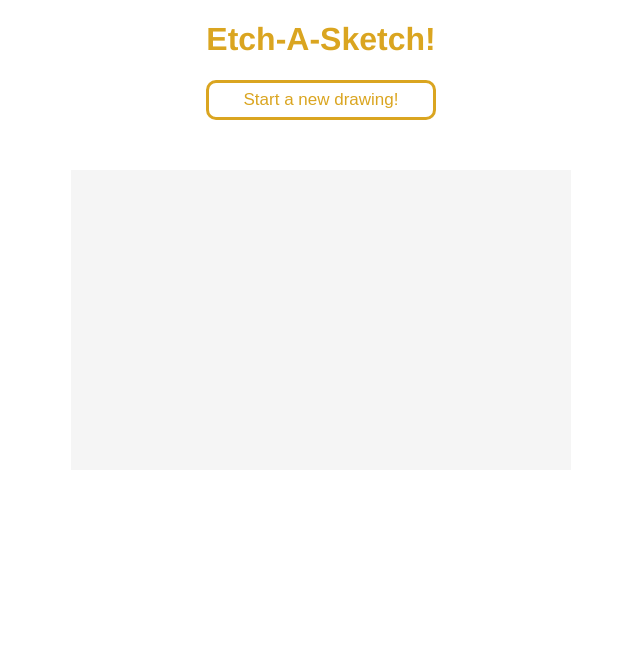
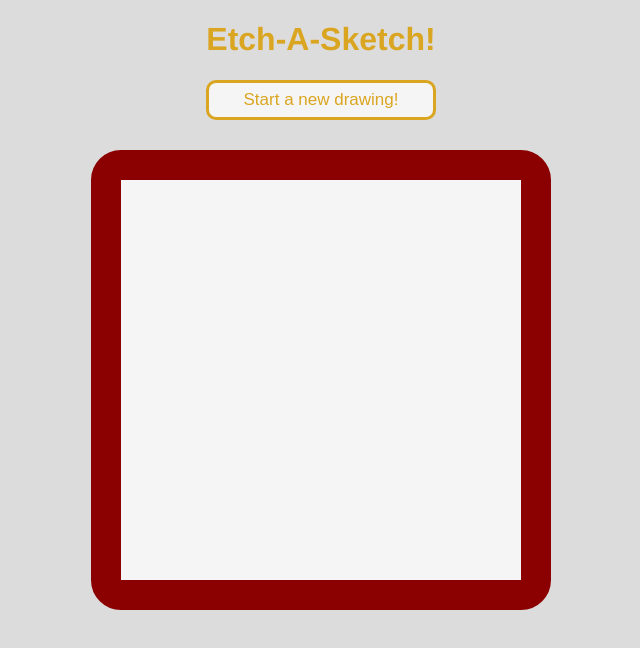
Before and after one commit to malgbogd/ETCH-A-SKETCH, a plain HTML site: page index.html in a window 1280 px wide. Shown: the whole page, without its empty margins (319-959 px from the left). Drawn offline with Linux system fonts and the light colour scheme.

Commit message:
Changing color working, some CSS changes

```diff
--- a/scripts.js
+++ b/scripts.js
@@ -1,22 +1,65 @@
-let numOfDiv = 16;
+let numOfDiv;
+const skchBox = document.querySelector('#skchPad');
+const resetBtn = document.querySelector('.btn')
+
 
 function crGrid(numOfDiv) {
 
-    const skchBox = document.querySelector('#skchPad');
+    let divwidth = skchBox.clientHeight / numOfDiv;
+    let divheight = skchBox.clientWidth / numOfDiv;
 
     for (let i = 0; i < numOfDiv; i++) {
-        const row = document.createElement('div');
-        row.className = 'row';
-        console.log(i);
+        const column = document.createElement('div');
+        column.className = 'column';
 
         for (let n = 0; n < numOfDiv; n++) {
-            const column = document.createElement('div');
-            column.className ='column';
-            row.appendChild(column);
-            console.log(n);
+            const row = document.createElement('div');
+            row.className ='cell';
+            row.style.width = divwidth + 'px';
+            row.style.height = divheight + 'px';
+
+            row.addEventListener('mouseover', turnGray);
+            row.addEventListener('mouseleave', turnBlank);
+            row.addEventListener('click', turnBlack);
+
+            function turnGray(){
+                row.style.backgroundColor = 'gray';
+            }
+            function turnBlack(){
+                row.style.backgroundColor = 'black';
+                row.removeEventListener('mouseover', turnGray);
+                row.removeEventListener('mouseleave', turnBlank);
+            }
+            function turnBlank(){
+            row.style.backgroundColor = skchBox.style.backgroundColor;
+            }
+
+            column.appendChild(row);
         }
 
-        skchBox.appendChild(row);
+        skchBox.appendChild(column);
     }
 }
-document.onload(crGrid(numOfDiv));
+
+function getNewGrid () {
+    numOfDiv = Number(prompt('How many cells should there be in lines and columns from 0 to 400?'));
+    console.log(numOfDiv);
+    console.log(typeof(numOfDiv));
+    return numOfDiv;
+}
+
+function checkNewGrid () {
+    if (numOfDiv < 0 || numOfDiv > 400);
+    numOfDiv = Number(prompt('It was suppose to be number between 0 to 400! Pick new one.'));
+
+    return numOfDiv;
+}
+
+function drawNewGrid() {
+
+getNewGrid();
+checkNewGrid();
+}
+
+document.addEventListener('load', crGrid(16));
+resetBtn.onclick = drawNewGrid;
--- a/style.css
+++ b/style.css
@@ -1,6 +1,7 @@
 html {
     font-family: 'Franklin Gothic Medium', 'Arial Narrow', Arial, sans-serif;
     color: goldenrod;
+    background-color: gainsboro;
 
 }
 
@@ -17,7 +18,7 @@ h1 {
     justify-content: center;
     align-items: center;
     margin: auto;
-    margin-bottom: 50px;
+    margin-bottom: 30px;
     height: 40px;
     width: 230px;
     border-color: goldenrod;
@@ -26,7 +27,7 @@ h1 {
     border-width: 3px;
     color: goldenrod;
     font-size: 17px;
-    background-color: transparent;
+    background-color: whitesmoke;
 }
 
 .btn:hover {
@@ -37,25 +38,11 @@ color: white;
 #skchPad {
     display: flex;
     margin: auto;
-    width: 500px;
-    height: 300px;
-    border-style: none;
+    width: 400px;
+    height: 400px;
+    border-style: solid;
+    border-color: darkred;
+    border-width: 30px;
     background-color: whitesmoke;
+    border-radius: 30px;
     }
-
-.row, .column {
-    display: flex;
-    background-color: white;
-    border-color: grey;
-    border-width: 1px;
-    width: 1fr;
-    height: 1fr;
-}
-
-.row:hover {
-    background-color: darkgray;
-    }
-
-.column:hover {
-    background-color: darkgray;
-}
```
